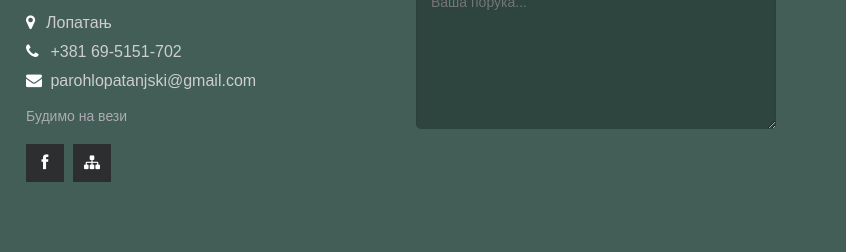
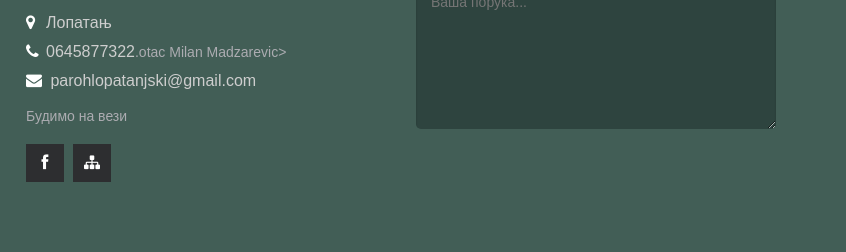
Before and after one commit to stef22ann/crkvaulopatnju, a plain HTML site: page crkva/zasebanProizvod.html in a window 1280 px wide. Shown: the part 541-793 px from the top of the page, 434-1280 px from the left. Drawn offline with Linux system fonts and the light colour scheme; a web font is replaced by a local one.

Commit message:
Update zasebanProizvod.html

```diff
--- a/crkva/zasebanProizvod.html
+++ b/crkva/zasebanProizvod.html
@@ -78,7 +78,7 @@
 									14253 ОСЕЧИНА</p>
 								<ul class="address">
 									<li class="b1234"><a class="a1234" target="_blank"  href="https://www.google.com/maps/place/%D0%A5%D1%80%D0%B0%D0%BC+%D0%A1%D0%B2%D0%B5%D1%82%D0%BE%D0%B3+%D0%B0%D0%BF%D0%BE%D1%81%D1%82%D0%BE%D0%BB%D0%B0+%D0%9B%D1%83%D0%BA%D0%B5/@44.3215467,19.5919468,14.5z/data=!4m9!1m2!2m1!1slopatanj+crkva!3m5!1s0x47599ae4fc02ed49:0x26765d04e549838c!8m2!3d44.319792!4d19.6011771!15sCg5sb3BhdGFuaiBjcmt2YZIBBmNodXJjaA"><i class="fa fa-map-marker"style="color:white;font-size:25px">&nbsp;&nbsp;&nbsp;</i><label>Лопатањ</label></a></li>
-									<li class="b1234"><a class="a1234"  target="_blank"  href="tel:0645877322"><i class="fa fa-phone"style="color:white;font-size:25px">&nbsp;&nbsp;&nbsp;</i> +381 69-5151-702</a></li>
+									<li class="b1234"><a class="a1234"  target="_blank"  href="tel:0645877322"><i class="fa fa-phone"style="color:white;font-size:25px">&nbsp;&nbsp;&nbsp;</i>0645877322</a>.otac Milan Madzarevic></li>
 									<li class="b1234"><a class="a1234" target="_blank"  href="mailto:parohlopatanjski@gmail.com"><i class="fa fa-envelope"style="color:white;font-size:25px">&nbsp;&nbsp;&nbsp;&nbsp;&nbsp;</i> parohlopatanjski@gmail.com</a></li>
 
 
```
